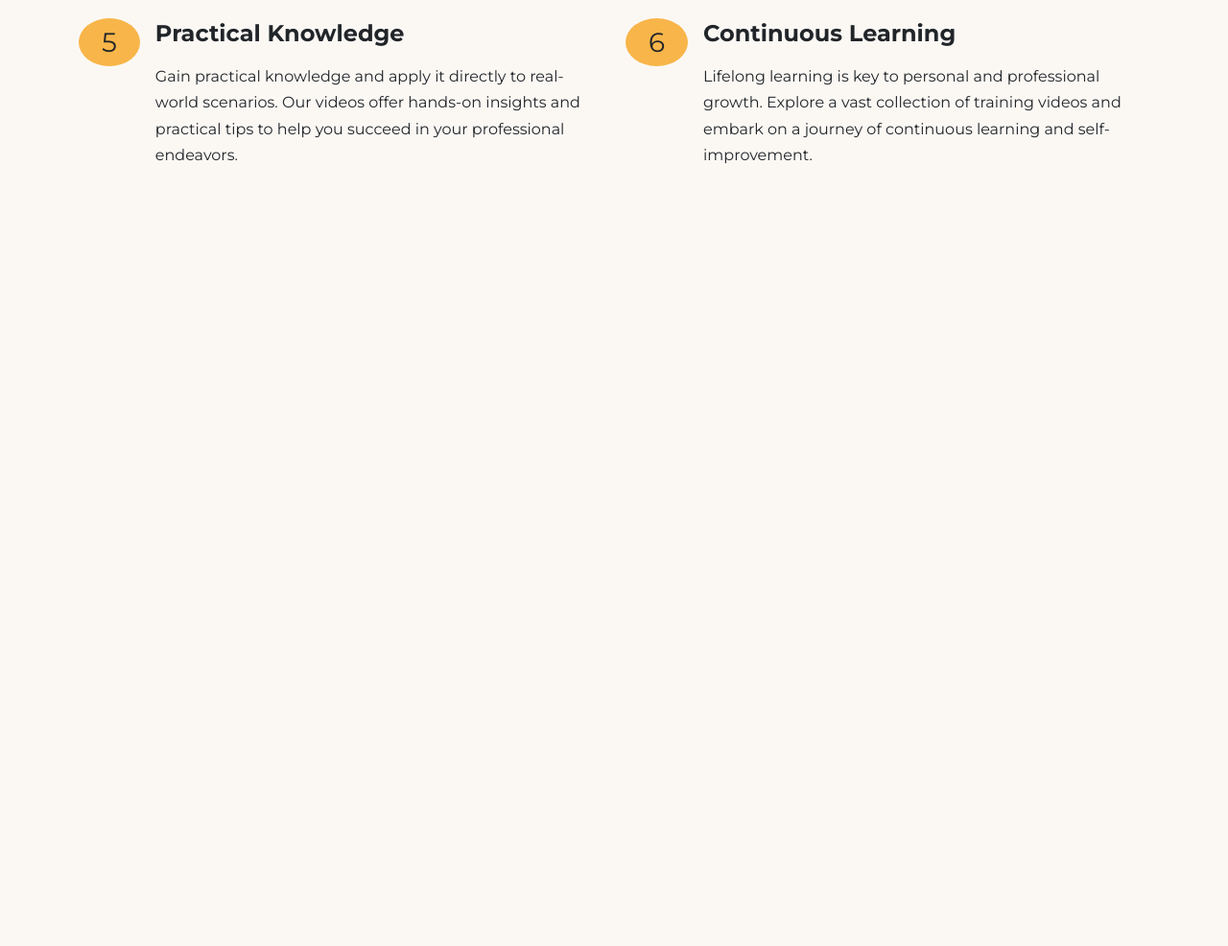
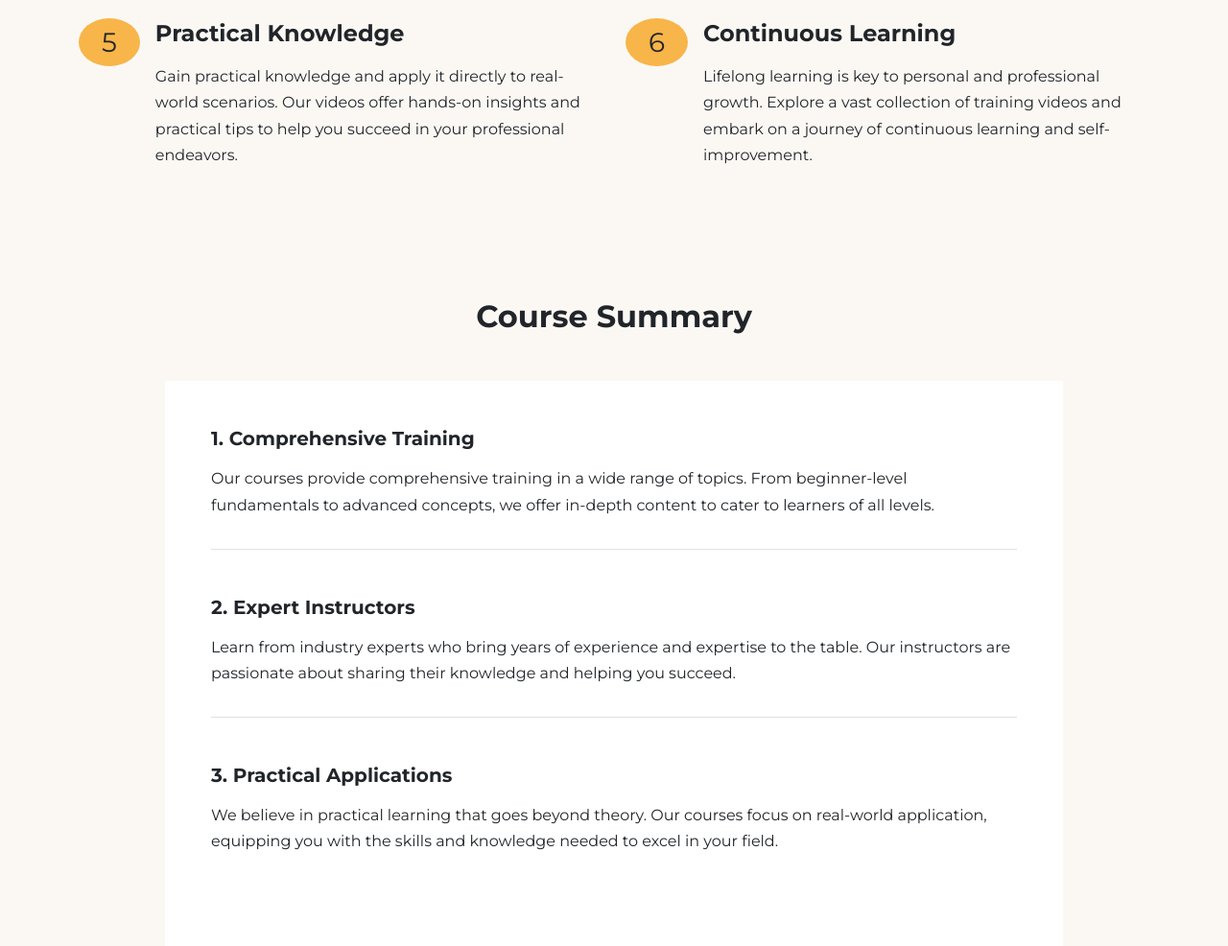
Before and after one commit to andrewteece/corso-website, a website: page index.html in a window 1280 px wide. Shown: the part 2667-3653 px from the top of the page at 96% size. Before the commit the page ends 2930 px from the top, so only its background shows below. Drawn offline with Linux system fonts and the light colour scheme.

Commit message:
course summary

```diff
--- a/index.html
+++ b/index.html
@@ -368,6 +368,50 @@
           </div>
       </div>
     </section>
+     <!-- Course Summary -->
+     <section id="summary" class="summary bg-light mt-5 w-75 m-auto">
+      <div class="container">
+        <div class="row">
+          <div class="col-12">
+            <h2 class="text-center mb-5">Course Summary</h2>
+          </div>
+        </div>
+        <div class="row">
+          <div class="col-12">
+            <div class="bg-white p-5">
+              <ul class="list-unstyled">
+                <li class="border-bottom pb-3">
+                  <h5>1. Comprehensive Training</h5>
+                  <p>
+                    Our courses provide comprehensive training in a wide range
+                    of topics. From beginner-level fundamentals to advanced
+                    concepts, we offer in-depth content to cater to learners of
+                    all levels.
+                  </p>
+                </li>
+                <li class="border-bottom pb-3 pt-5">
+                  <h5>2. Expert Instructors</h5>
+                  <p>
+                    Learn from industry experts who bring years of experience
+                    and expertise to the table. Our instructors are passionate
+                    about sharing their knowledge and helping you succeed.
+                  </p>
+                </li>
+                <li class="pb-3 pt-5">
+                  <h5>3. Practical Applications</h5>
+                  <p>
+                    We believe in practical learning that goes beyond theory.
+                    Our courses focus on real-world application, equipping you
+                    with the skills and knowledge needed to excel in your field.
+
+                  </p>
+                </li>
+              </ul>
+            </div>
+          </div>
+        </div>
+      </div>
+     </section>
     <script src="js/bootstrap.bundle.min.js"></script>
     <script src="js/script.js"></script>
   </body>
```
